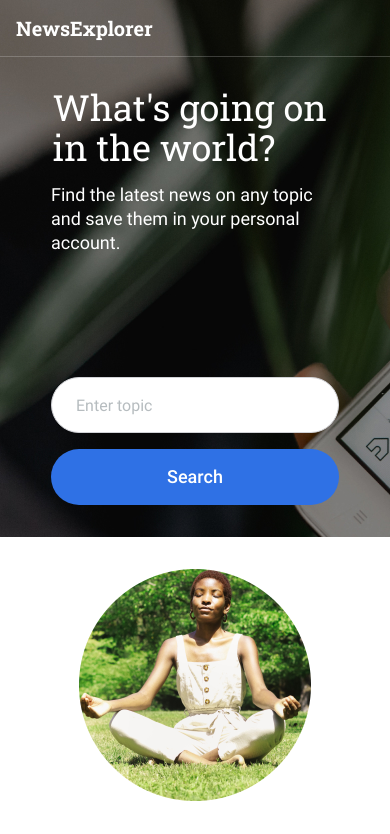
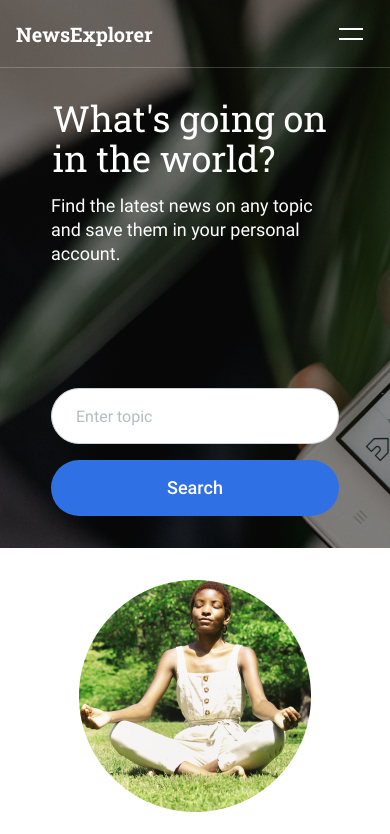
Before and after one commit to xhundo/news-explorer-frontend, a React (Create React App) app: page / in a window 390 px wide. Shown: the top 834 px of the page. Built offline with nearby package versions, Linux system fonts and the light colour scheme.

Commit message:
add button jsx

```diff
--- a/src/components/App/App.js
+++ b/src/components/App/App.js
@@ -14,7 +14,8 @@ function App() {
   const [user, setUser] = React.useState({
     name: 'Elise',
   });
-  const [isLoggedin, setIsLoggedIn] = React.useState(false);
+  const [isLoggedin, setIsLoggedIn] = React.useState(true);
+
   const [theme, changeTheme] = React.useState(false);
   const [signInOpen, setSignInOpen] = React.useState(false);
   const [showSignUp, setShowSignUp] = React.useState(false);
--- a/src/components/Header/Header.css
+++ b/src/components/Header/Header.css
@@ -277,4 +277,32 @@ a {
   .header__logo-switch {
     margin: 16px 0 16px 16px;
   }
+
+  .header-custom__btn {
+    display: flex;
+    flex-direction: column;
+    justify-content: center;
+    width: 35px;
+    height: 35px;
+    cursor: pointer;
+    margin: 16px 16px 16px 0;
+  }
+
+  .header-custom__bar1,
+  .header-custom__bar2 {
+    width: 24px;
+    height: 2px;
+    background-color: #fff;
+    margin: 4px 0;
+    transition: 0.4s;
+  }
+
+  .header-custom__bar1-dark,
+  .header-custom__bar2-dark {
+    width: 24px;
+    height: 2px;
+    background-color: #000;
+    margin: 4px 0;
+    transition: 0.4s;
+  }
 }
--- a/src/components/Header/Header.js
+++ b/src/components/Header/Header.js
@@ -16,6 +16,14 @@ function Header({ isLoggedin, handleModal, theme, setTheme, changeTheme }) {
           NewsExplorer
         </p>
       </Link>
+      <div className="header-custom__btn">
+        <div
+          className={theme ? `header-custom__bar1-dark` : `header-custom__bar1`}
+        ></div>
+        <div
+          className={theme ? `header-custom__bar2-dark` : `header-custom__bar2`}
+        ></div>
+      </div>
       <div className="header__nav">
         <Link to={'/'}>
           <p
```
